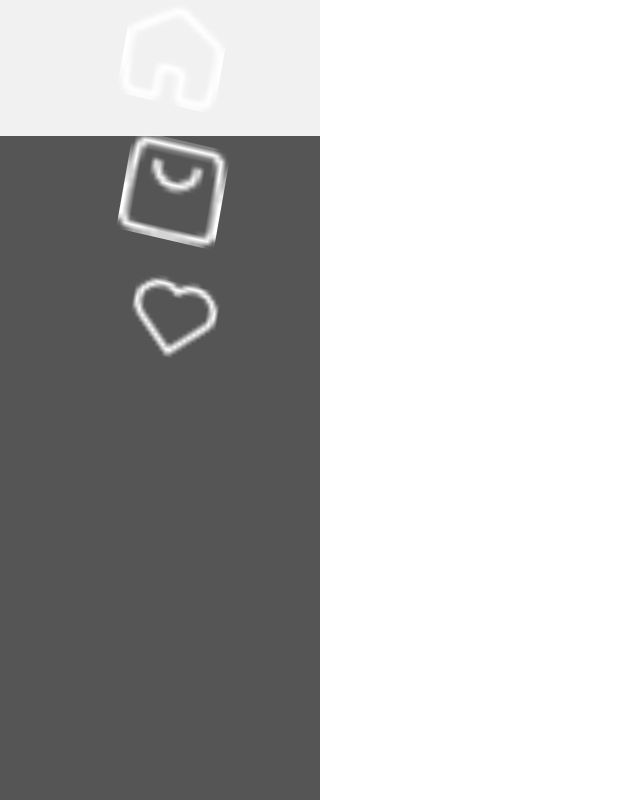
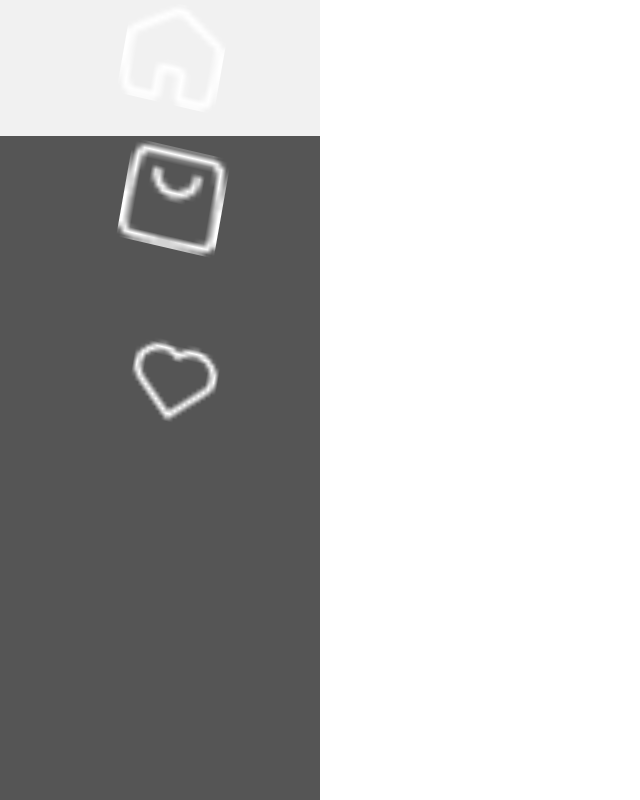
Before and after one commit to guidoabelleira/E-Commerce-PF10, a React (Create React App) app in the folder client/: page / in a window 1280 px wide. Shown: the whole page, without its empty margins (0-640 px from the left). Built offline with nearby package versions, Linux system fonts and the light colour scheme.

Commit message:
Maquetado CSS products, navBar

```diff
--- a/client/src/components/NavBar/NavBar.jsx
+++ b/client/src/components/NavBar/NavBar.jsx
@@ -65,44 +65,54 @@ export default function NavBar() {
                     </a>
                 </li>
                 <li className={style.li}>
-                    <div >
+                    <a>
                         <Link  to="/products">
                             <img src={Products} alt="Products"/>
                             <button>
                                 Products
                             </button>
                         </Link>
-                    </div>
+                    </a>
                 </li>
                 <li className={style.li}>
-                    <div >
+                    <a>
+                        <Link to="/Profile">
+                            {/* <img src={Profile} alt="profile"/>  */}
+                            <button>
+                                Profile
+                            </button>
+                        </Link>
+                    </a>
+                </li>
+                <li className={style.li}>
+                    <a>
                         <Link to="/ContactUs">
                             <img src={ContactUs} alt="contactUs"/>
                             <button>
                                 Contact Us
                             </button>
                         </Link>
-                    </div>
+                    </a>
                 </li>
                 <li className={style.li}>
-                    <div >
+                    <a>
                         <Link to="/AboutUs">
                             {/* <img src={AboutUs} alt="aboutUs"/>  */}
                             <button>
                                 About Us
                             </button>
                         </Link>
-                    </div>
+                    </a>
                 </li>
                 <li className={style.li}>
-                    <div >
+                    <a>
                         <Link to="/Profile">
                             {/* <img src={Profile} alt="profile"/>  */}
                             <button>
                                 Profile
                             </button>
                         </Link>
-                    </div>
+                    </a>
                 </li>
             </ul>
 
```
